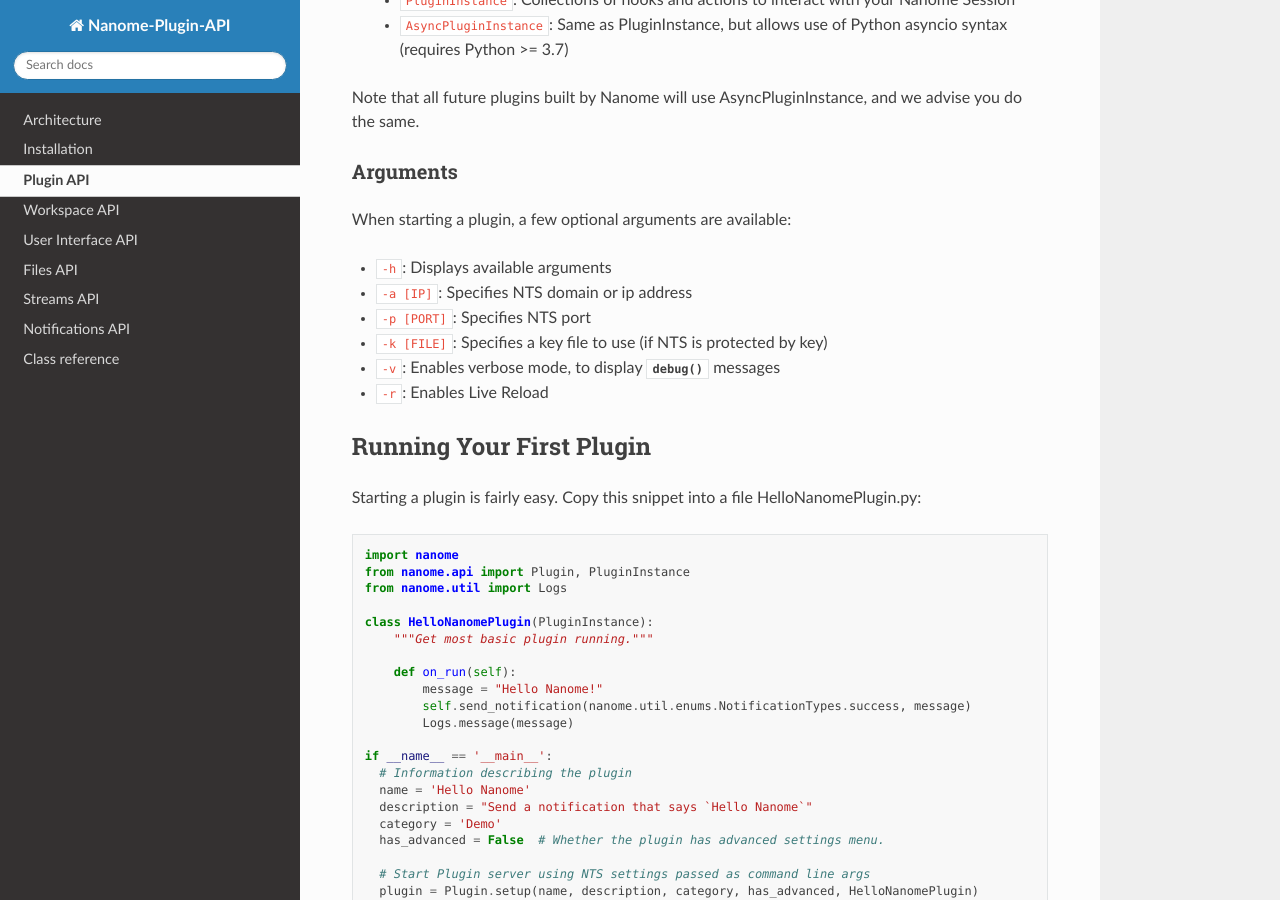
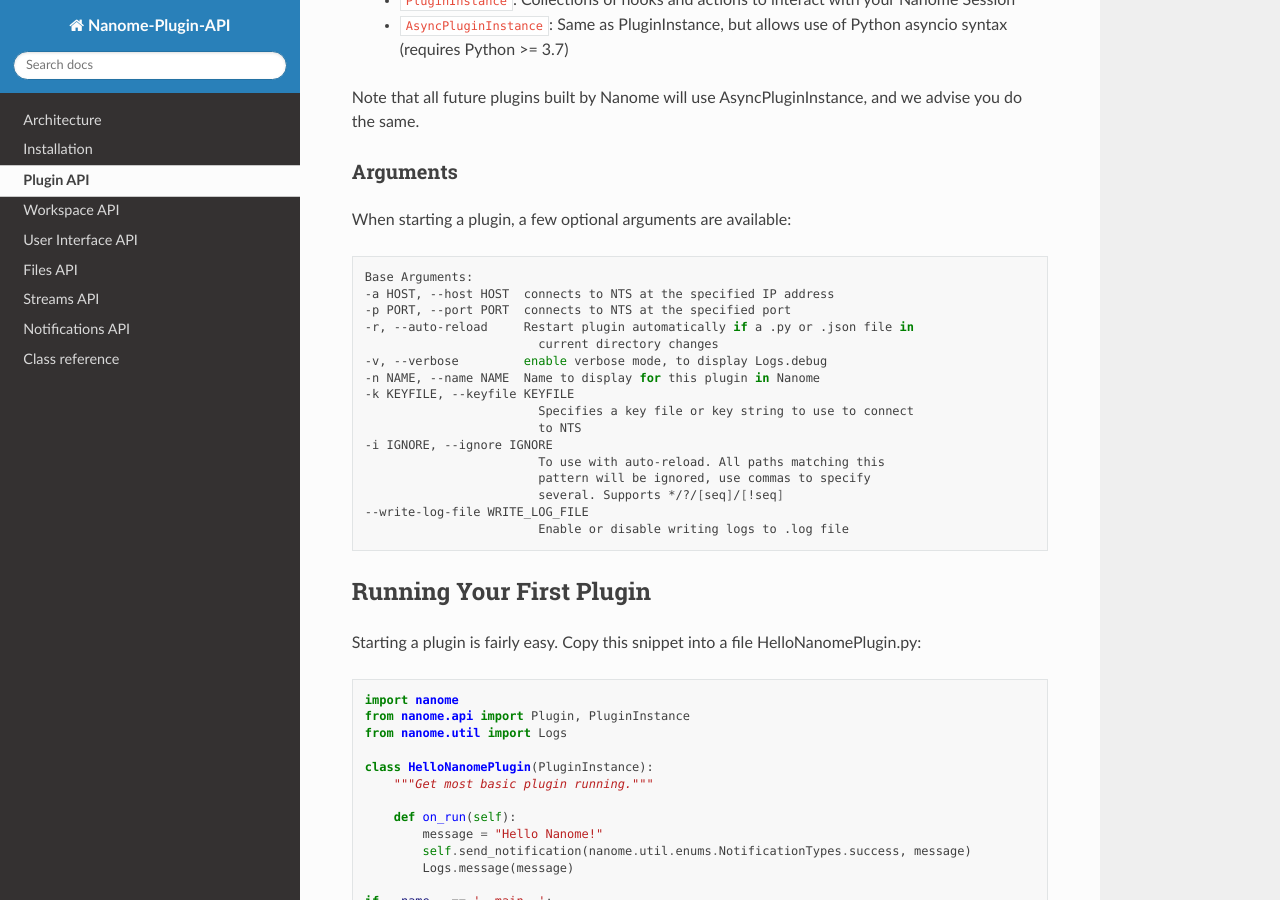
Before and after one commit to nanome-ai/nanome-lib, a Sphinx documentation site: the page built from doc/source/plugins.rst, in a window 1280 px wide and 900 px high, scrolled down 445 px. Built offline with Sphinx 7.4.7 and the Read the Docs theme 2.0.0, drawn with Linux system fonts in a browser that asks for light colours; pages that are not in the unit, such as notebooks, are missing from menus.

Commit message:
update architecture, plugins documentation

```diff
--- a/doc/source/plugins.rst
+++ b/doc/source/plugins.rst
@@ -24,12 +24,25 @@
 
 When starting a plugin, a few optional arguments are available:
 
-* ``-h``: Displays available arguments
-* ``-a [IP]``: Specifies NTS domain or ip address
-* ``-p [PORT]``: Specifies NTS port
-* ``-k [FILE]``: Specifies a key file to use (if NTS is protected by key)
-* ``-v``: Enables verbose mode, to display :func:`~nanome.util.logs.Logs.debug` messages
-* ``-r``: Enables Live Reload
+.. code-block:: bash
+
+    Base Arguments:
+    -a HOST, --host HOST  connects to NTS at the specified IP address
+    -p PORT, --port PORT  connects to NTS at the specified port
+    -r, --auto-reload     Restart plugin automatically if a .py or .json file in
+                            current directory changes
+    -v, --verbose         enable verbose mode, to display Logs.debug
+    -n NAME, --name NAME  Name to display for this plugin in Nanome
+    -k KEYFILE, --keyfile KEYFILE
+                            Specifies a key file or key string to use to connect
+                            to NTS
+    -i IGNORE, --ignore IGNORE
+                            To use with auto-reload. All paths matching this
+                            pattern will be ignored, use commas to specify
+                            several. Supports */?/[seq]/[!seq]
+    --write-log-file WRITE_LOG_FILE
+                            Enable or disable writing logs to .log file
+
 
 *************************
 Running Your First Plugin
```
Also changed, not shown: doc/source/architecture.rst (+18 -0 lines).
